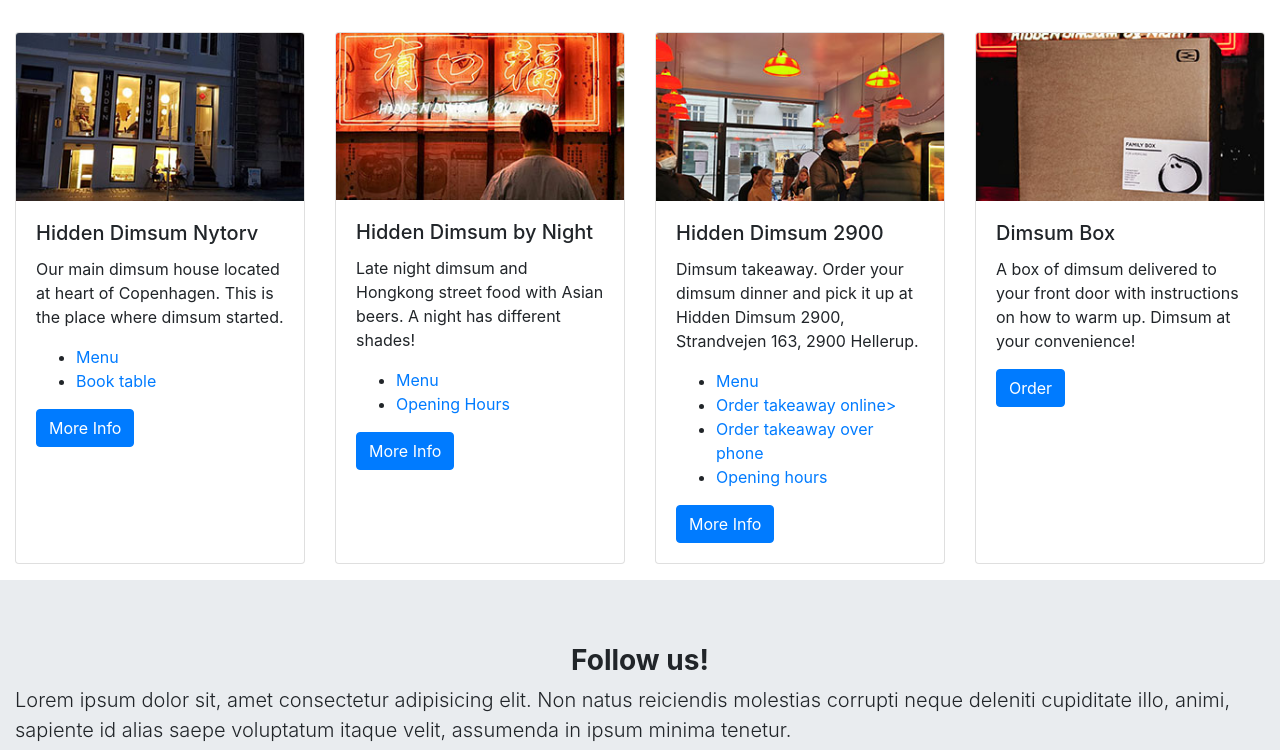
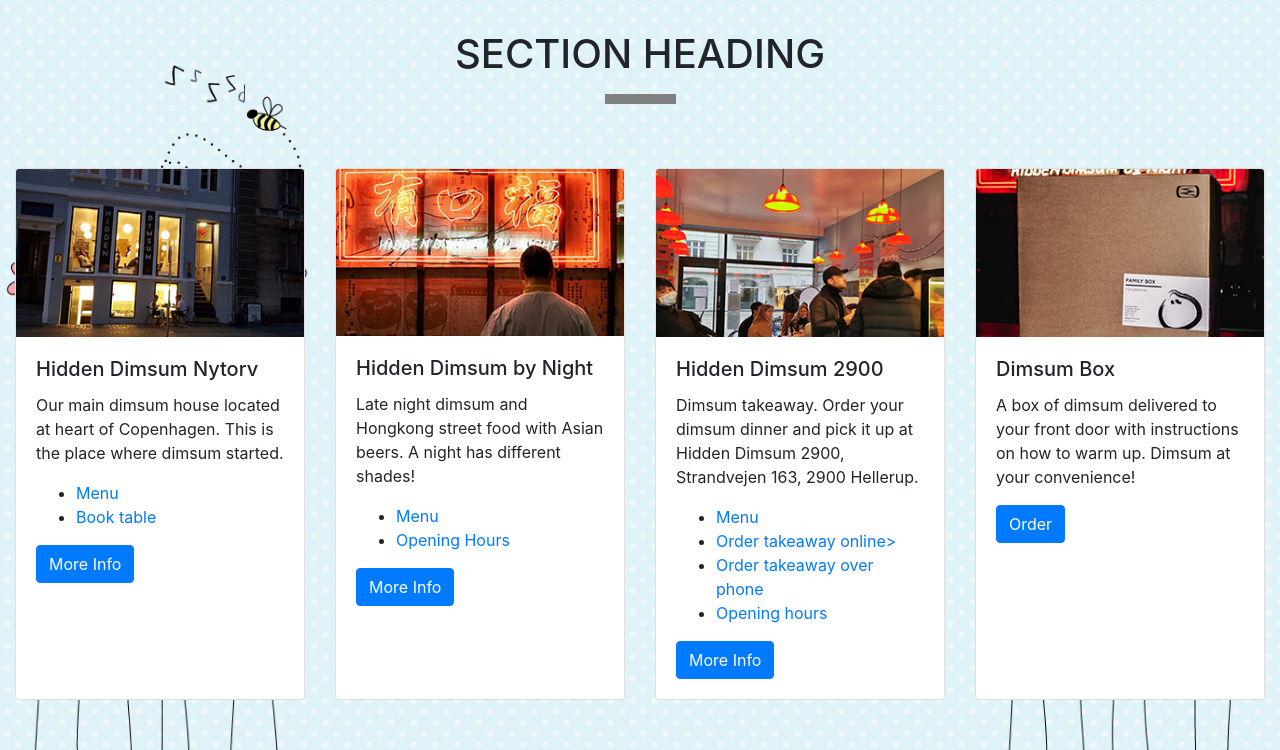
Before and after one commit to JianDk/HD_website, a Django app: page / in a window 1280 px wide. Shown: the part 700-1450 px from the top of the page. Run offline with Django 3.2, Linux system fonts and the light colour scheme; some libraries are stand-ins or nearby versions; grey boxes are pictures that could not be loaded.

Commit message:
work on html landing page in progress

```diff
--- a/website/static/landingPage.css
+++ b/website/static/landingPage.css
@@ -9,6 +9,7 @@
     color: white;
     height: 700px;
     display: flex;
+    margin-bottom: 0px;
 }
 
 .navbar {
@@ -28,47 +29,175 @@
 }
 
 /* Card deck section */
-
-a > img {width : 500px;}
-
-#footerJumbotron {
-    margin-top : 16px;
-    margin-left: 0px;
-    margin-right: 0px;
+#mainContainer {
+    background: url("media/backgroundCardDeck.gif") no-repeat center center;
+    background-size: cover;
+    min-height: 100%;
+    justify-content: center;
+    margin-top: 0px;
+    margin-bottom: 0px;
 }
 
-#footerContainer {
-    margin: 0px;
-    max-width:100%;
+#cardDecksHeading {
+    text-align: center;
+    padding-top: 30px;
 }
 
-#title_contact {
-    font-weight : bold;
-    font-size: 28px;
-    text-align : center;
+.cardDeckHorisontalLine {
+    border: 5px solid grey;
+    width: 5%;
+    text-align: center;
 }
 
-/* Style all font awesome icons */
-.socialMediaIcons {
-    display: flex;
-    justify-content: center;
+#card-deck {
+    padding-bottom: 50px;
 }
 
-.fa {
-    padding: 20px;
-    font-size: 30px;
-    width: 30px;
-    margin: auto;
-    text-align: center;
-    text-decoration: none;
-    border-radius: 0%;
+/*About us */
+
+.row {
+    display: flex;
+}
+
+#aboutUsLeftImage {
+  object-fit: cover;
+  flex: 1;
+  overflow: hidden;
+  height: 500px;
+  padding: 0px;
+  border: 1px solid transparent;
+}
+
+#aboutUsLogo {
+    width: 20%;
+    height: auto;
+    margin-left: auto;
+    margin-right: auto;
+    display: block;
+}
+
+#aboutUsRightHeader {text-align: center;}
+
+/* About Us Video Section */
+#aboutUsVideoMainContainer {
+    background: url("media/backgroundCardDeck.gif") no-repeat center center;
+    background-size: cover;
+    min-height: 100%;
+    justify-content: center;
+    margin-top: 0px;
+    margin-bottom: 0px;
+}
+
+/* footer */
+footer {
+    background: #16222A;
+    background: -webkit-linear-gradient(59deg, #3A6073, #16222A);
+    background: linear-gradient(59deg, #3A6073, #16222A);
+    color: white;
+    margin-top:100px;
   }
 
-.fa:hover {
-      opacity: 0.7;
+  footer a {
+    color: #fff;
+    font-size: 14px;
+    transition-duration: 0.2s;
   }
 
-.fa-facebook {
-    background: #3B5998;
+  footer a:hover {
+    color: #FA944B;
+    text-decoration: none;
+  }
+
+  .copy {
+    font-size: 12px;
+    padding: 10px;
+    border-top: 1px solid #FFFFFF;
+  }
+
+  .footer-middle {
+    padding-top: 2em;
     color: white;
   }
+
+
+  /*SOCİAL İCONS*/
+
+  /* footer social icons */
+
+  ul.social-network {
+    list-style: none;
+    display: inline;
+    margin-left: 0 !important;
+    padding: 0;
+  }
+
+  ul.social-network li {
+    display: inline;
+    margin: 0 5px;
+  }
+
+
+  /* footer social icons */
+
+  .social-network a.icoFacebook:hover {
+    background-color: #3B5998;
+  }
+
+  .social-network a.icoLinkedin:hover {
+    background-color: #007bb7;
+  }
+
+  .social-network a.icoFacebook:hover i,
+  .social-network a.icoLinkedin:hover i {
+    color: #fff;
+  }
+
+  .social-network a.socialIcon:hover,
+  .socialHoverClass {
+    color: #44BCDD;
+  }
+
+  .social-circle li a {
+    display: inline-block;
+    position: relative;
+    margin: 0 auto 0 auto;
+    -moz-border-radius: 50%;
+    -webkit-border-radius: 50%;
+    border-radius: 50%;
+    text-align: center;
+    width: 30px;
+    height: 30px;
+    font-size: 15px;
+  }
+
+  .social-circle li i {
+    margin: 0;
+    line-height: 30px;
+    text-align: center;
+  }
+
+  .social-circle li a:hover i,
+  .triggeredHover {
+    -moz-transform: rotate(360deg);
+    -webkit-transform: rotate(360deg);
+    -ms--transform: rotate(360deg);
+    transform: rotate(360deg);
+    -webkit-transition: all 0.2s;
+    -moz-transition: all 0.2s;
+    -o-transition: all 0.2s;
+    -ms-transition: all 0.2s;
+    transition: all 0.2s;
+  }
+
+  .social-circle i {
+    color: #595959;
+    -webkit-transition: all 0.8s;
+    -moz-transition: all 0.8s;
+    -o-transition: all 0.8s;
+    -ms-transition: all 0.8s;
+    transition: all 0.8s;
+  }
+
+  .social-network a {
+    background-color: #F9F9F9;
+  }
--- a/website/templates/indexBase.html
+++ b/website/templates/indexBase.html
@@ -17,8 +17,11 @@
 
     {% block cardDeck %}{% endblock %}
 
-    {% block landingPageFooter %} {% endblock %}
+    {% block aboutUs %} {% endblock %}
 
+    {% block aboutUsVideo%}{% endblock %}
+
+    {% block landingPageFooter %}{% endblock %}
 
   <script href="{% static 'bootstrap/js/bootstrap.min.js' %}"></script>
   <script src="https://code.jquery.com/jquery-3.5.1.slim.min.js" integrity="sha384-DfXdz2htPH0lsSSs5nCTpuj/zy4C+OGpamoFVy38MVBnE+IbbVYUew+OrCXaRkfj" crossorigin="anonymous"></script>
--- a/website/templates/mainContent.html
+++ b/website/templates/mainContent.html
@@ -38,10 +38,16 @@
 {% endblock %}
 
 {% block cardDeck %}
+<section>
+<div class="container-fluid" id = "mainContainer">
+    <div class ="container-fluid" id = "cardDecksHeading">
+        <h1>SECTION HEADING</h1>
+        <hr class="cardDeckHorisontalLine">
+        <br>
+        <br>
+    </div>
 
-<section>
-    <div class="container-fluid" id = "cardDecks">
-        <div class="card-deck">
+    <div class="card-deck" id ="card-deck">
         <div class="card">
             <a href='#'>
                 <img class="card-img-top" src={% static 'media/HiddenDimsumNytorvFacade.jpg' %} alt="Hidden Dimsum Nytorv image">
@@ -107,14 +113,101 @@
 </section>
 {% endblock %}
 
-{% block landingPageFooter %}
-<div class="jumbotron jumbotron-fluid" id="footerJumbotron">
-    <div class="container-fluid" id="footerContainer">
-        <h1 class="display-4" id = "title_contact">Follow us!</h1>
-        <p class="lead">Lorem ipsum dolor sit, amet consectetur adipisicing elit. Non natus reiciendis molestias corrupti neque deleniti cupiditate illo, animi, sapiente id alias saepe voluptatum itaque velit, assumenda in ipsum minima tenetur.</p>
-        <div class = "socialMediaIcons">
-            <a href="#" class="fa fa-facebook"></a>
-        <div>
+{% block aboutUs %}
+<section>
+    <div class="container-fluid" id = "aboutUsContainer">
+        <div class="row" id="firstRow">
+                <img src = {% static 'media/cover.jpg' %} class="col-md" alt = 'About us' id = "aboutUsLeftImage">
+
+            <div class="col-md" id="right">
+                <img src={% static 'media/HIDDEN DIMSUM logo final.png' %} alt="logo" id = "aboutUsLogo">
+                    <h1 id = "aboutUsRightHeader">We are dimsum!</h1>
+                    <hr class = "cardDeckHorisontalLine">
+                    <h3>
+                        Lorem ipsum dolor sit amet consectetur adipisicing elit. Saepe iure a quia ab, animi magni repellendus voluptatem quo magnam recusandae id sit, nam enim illum voluptatibus error possimus ratione quisquam.
+                    </h3>
+            </div>
+        </div>
+    </div>
+</section>
+{% endblock %}
+
+{% block aboutUsVideo %}
+<div class="container-fluid" id ="aboutUsVideoMainContainer">
+    <div class="embed-responsive embed-responsive-16by9">
+        <video>
+            <source src = {% static 'media/til-mac.mp4' %} type="video/mp4">
+        </video>
     </div>
 </div>
 {% endblock %}
+
+{% block landingPageFooter %}
+<footer class="mainfooter" role="contentinfo">
+    <div class="footer-middle">
+    <div class="container">
+      <div class="row">
+        <div class="col-md-3 col-sm-6">
+          <!--Column1-->
+          <div class="footer-pad">
+            <h4>Heading 1</h4>
+            <ul class="list-unstyled">
+              <li><a href="#"></a></li>
+              <li><a href="#">Payment Center</a></li>
+              <li><a href="#">Contact Directory</a></li>
+              <li><a href="#">Forms</a></li>
+              <li><a href="#">News and Updates</a></li>
+              <li><a href="#">FAQs</a></li>
+            </ul>
+          </div>
+        </div>
+        <div class="col-md-3 col-sm-6">
+          <!--Column1-->
+          <div class="footer-pad">
+            <h4>Heading 2</h4>
+            <ul class="list-unstyled">
+              <li><a href="#">Website Tutorial</a></li>
+              <li><a href="#">Accessibility</a></li>
+              <li><a href="#">Disclaimer</a></li>
+              <li><a href="#">Privacy Policy</a></li>
+              <li><a href="#">FAQs</a></li>
+              <li><a href="#">Webmaster</a></li>
+            </ul>
+          </div>
+        </div>
+        <div class="col-md-3 col-sm-6">
+          <!--Column1-->
+          <div class="footer-pad">
+            <h4>Heading 3</h4>
+            <ul class="list-unstyled">
+              <li><a href="#">Parks and Recreation</a></li>
+              <li><a href="#">Public Works</a></li>
+              <li><a href="#">Police Department</a></li>
+              <li><a href="#">Fire</a></li>
+              <li><a href="#">Mayor and City Council</a></li>
+              <li>
+                <a href="#"></a>
+              </li>
+            </ul>
+          </div>
+        </div>
+          <div class="col-md-3">
+              <h4>Follow Us</h4>
+              <ul class="social-network social-circle">
+               <li><a href="#" class="icoFacebook" title="Facebook"><i class="fa fa-facebook"></i></a></li>
+               <li><a href="#" class="icoLinkedin" title="Linkedin"><i class="fa fa-linkedin"></i></a></li>
+              </ul>
+          </div>
+      </div>
+      <div class="row">
+          <div class="col-md-12 copy">
+              <p class="text-center">&copy; Copyright 2018 - Company Name.  All rights reserved.</p>
+          </div>
+      </div>
+
+
+    </div>
+    </div>
+  </footer>
+
+{% endblock %}
```
Also changed, not shown: website/static/media/backgroundCardDeck.gif (added). Lines whose indentation alone changed are shown as unchanged.
